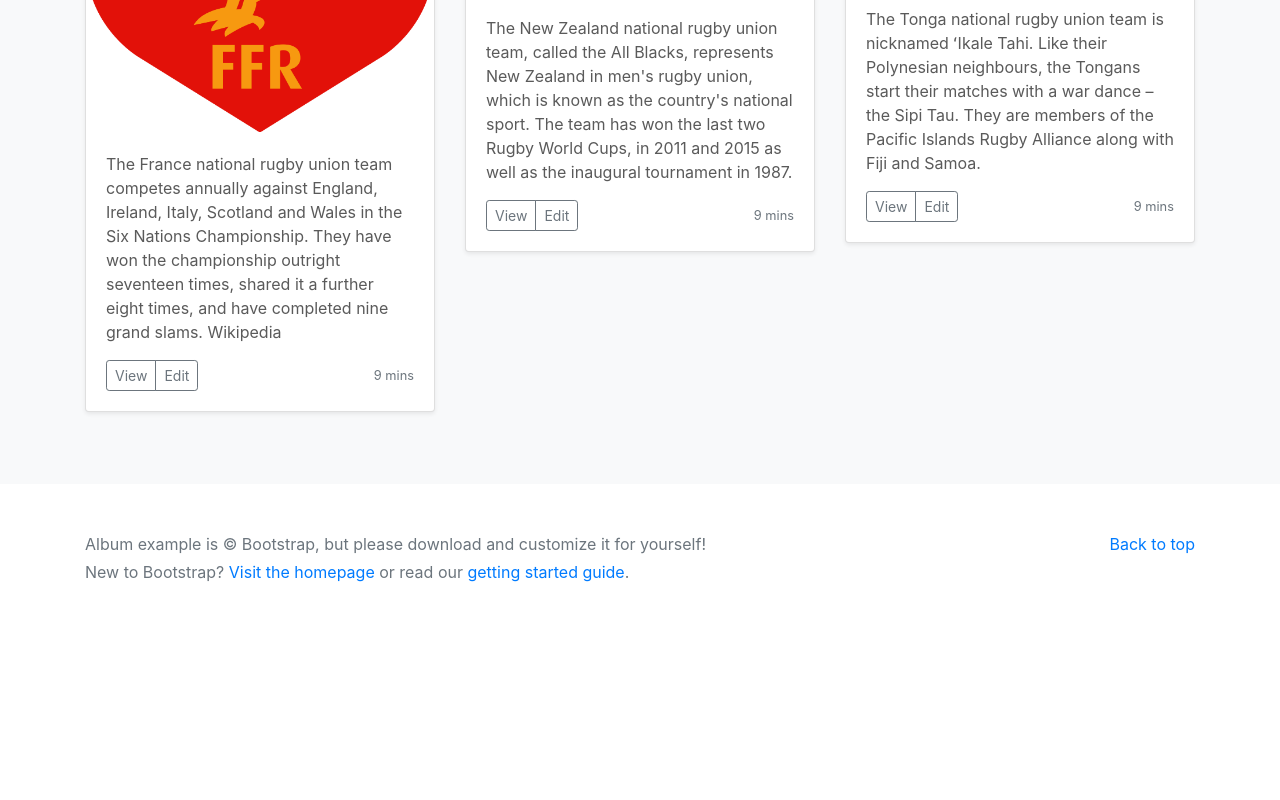
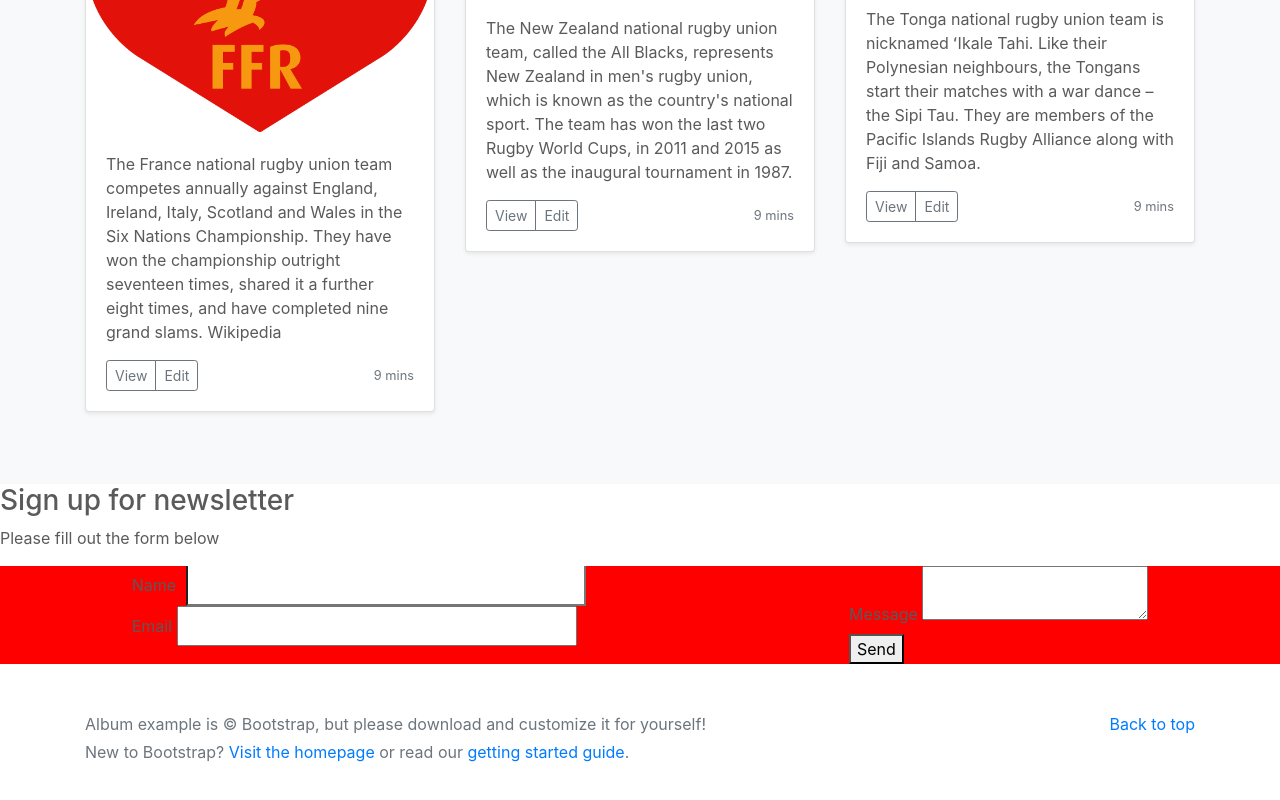
Before and after one commit to SidKandasamy/Rugby_World_Cup, a website: page index.html in a window 1280 px wide. Shown: the part 1746-2546 px from the top of the page. Before the commit the page ends 2430 px from the top, so only its background shows below. Drawn offline with Linux system fonts and the light colour scheme.

Commit message:
updates to gulpfile.js etc

```diff
--- a/gulpfile.js
+++ b/gulpfile.js
@@ -12,7 +12,7 @@ let browserSync = require('browser-sync').create();
 
 // Create a gulp task to combine and convert all scss files to single css file
 gulp.task('sass', function () {
-    let stream = gulp.src('node_modules/bootstrap/scss/bootstrap.scss,')
+    let stream = gulp.src('./scss/styles.scss')
         .pipe(sass())
         .pipe(gulp.dest('./css/'))
         .pipe(rename('styles.css'));
--- a/index.html
+++ b/index.html
@@ -172,6 +172,47 @@
     </div>
     </div>
 
+    <section class="firstSection">
+      <!--- form here, add #24444C-->
+
+      <h3 class="Get">Sign up for newsletter</h3>
+
+      <p class="design"> Please fill out the form below</p>
+
+      <form class="form" action="" method="">
+
+          <section class="column-left">
+              <div class="name">
+
+                  <label for="intext">Name</label>
+                  <input id="name" type="text" name="name"  id="intext">
+
+              </div>
+
+              <div class="email">
+
+                  <label for="text">Email</label>
+
+                  <input id="email" type="Email" name="Email" >
+              </div>
+          </section>
+
+          <section class="column-right">
+
+              <div class="message">
+
+                  <label id="message" for="message">Message</label>
+
+                  <textarea name="message>" id="message"></textarea>
+              </div>
+
+              <div>
+                  <button class="submit" type="submit">Send</button>
+              </div>
+          </section>
+      </form>
+  </section>
+
   </main>
 
   <footer class="text-muted">
--- a/scss/customisations.scss
+++ b/scss/customisations.scss
@@ -158,3 +158,27 @@ body {
 .team-images{
   width:100%;
 }
+
+.form{
+  display: flex;
+  flex-wrap: wrap;
+  justify-content: space-around;
+  background-color: red;
+}
+
+.firstSection {
+  display: flow-root;
+
+}
+
+#name {
+  width: 400px;
+  height: 40px;
+  margin-left: 5px;
+  border-top: 10px;
+}
+
+#email{
+  width:400px;
+  height: 40px;
+}
```
Also changed, not shown: css/styles.css, css/styles.min.css.
